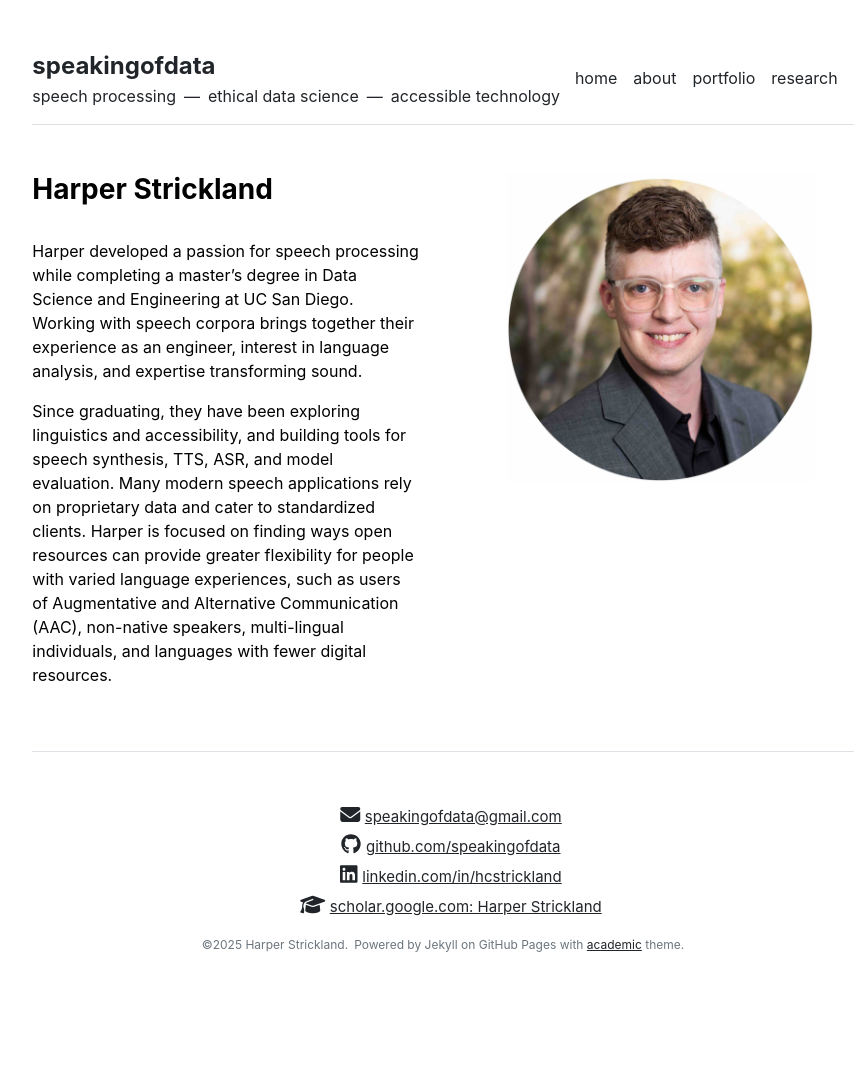
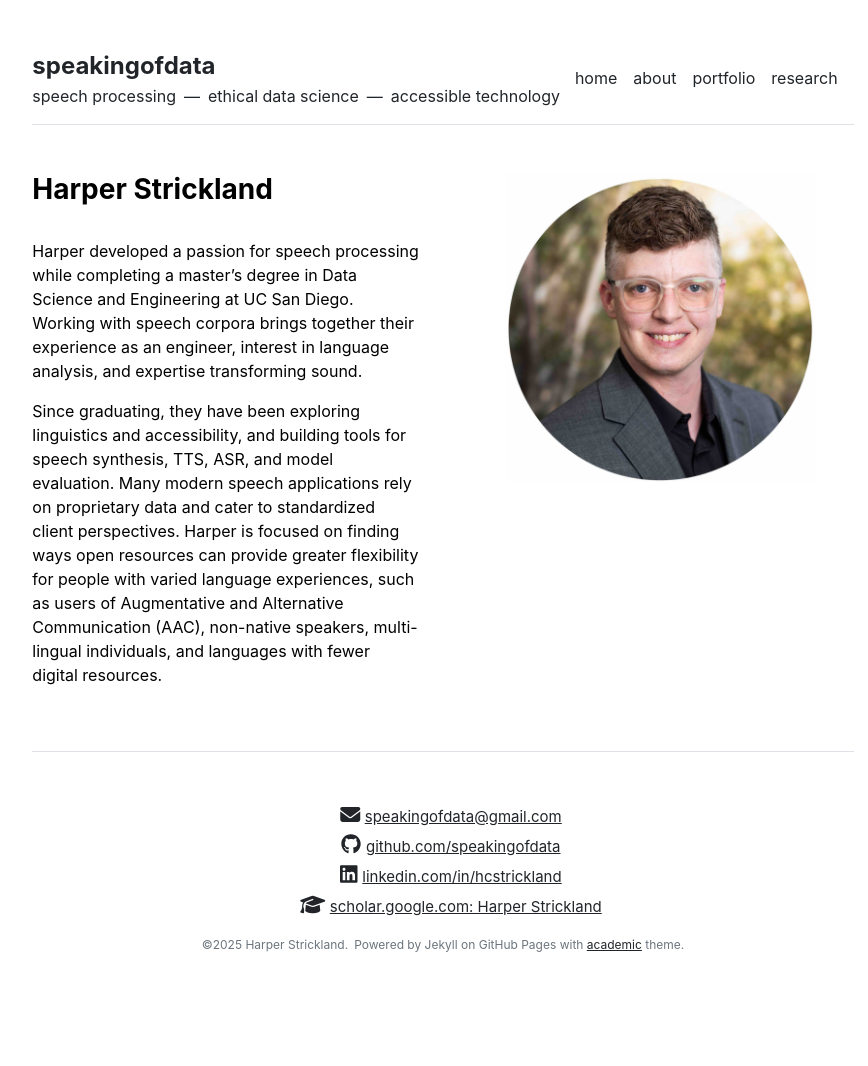
Before and after one commit to speakingofdata/speakingofdata.github.io, a Jekyll site: the page built from index.md, in a window 1280 px wide. Shown: the whole page, without its empty margins (197-1065 px from the left). Built offline with Jekyll 4.4.1, drawn with Linux system fonts in a browser that asks for light colours; nearby versions of some CDN libraries.

Commit message:
Update index.md

```diff
--- a/index.md
+++ b/index.md
@@ -6,4 +6,4 @@ title: "Home"
 <br>
 Harper developed a passion for speech processing while completing a master’s degree in Data Science and Engineering at UC San Diego. Working with speech corpora brings together their experience as an engineer, interest in language analysis, and expertise transforming sound.
 
-Since graduating, they have been exploring linguistics and accessibility, and building tools for speech synthesis, TTS, ASR, and model evaluation. Many modern speech applications rely on proprietary data and cater to standardized clients. Harper is focused on finding ways open resources can provide greater flexibility for people with varied language experiences, such as users of Augmentative and Alternative Communication (AAC), non-native speakers, multi-lingual individuals, and languages with fewer digital resources.
+Since graduating, they have been exploring linguistics and accessibility, and building tools for speech synthesis, TTS, ASR, and model evaluation. Many modern speech applications rely on proprietary data and cater to standardized client perspectives. Harper is focused on finding ways open resources can provide greater flexibility for people with varied language experiences, such as users of Augmentative and Alternative Communication (AAC), non-native speakers, multi-lingual individuals, and languages with fewer digital resources.
```
